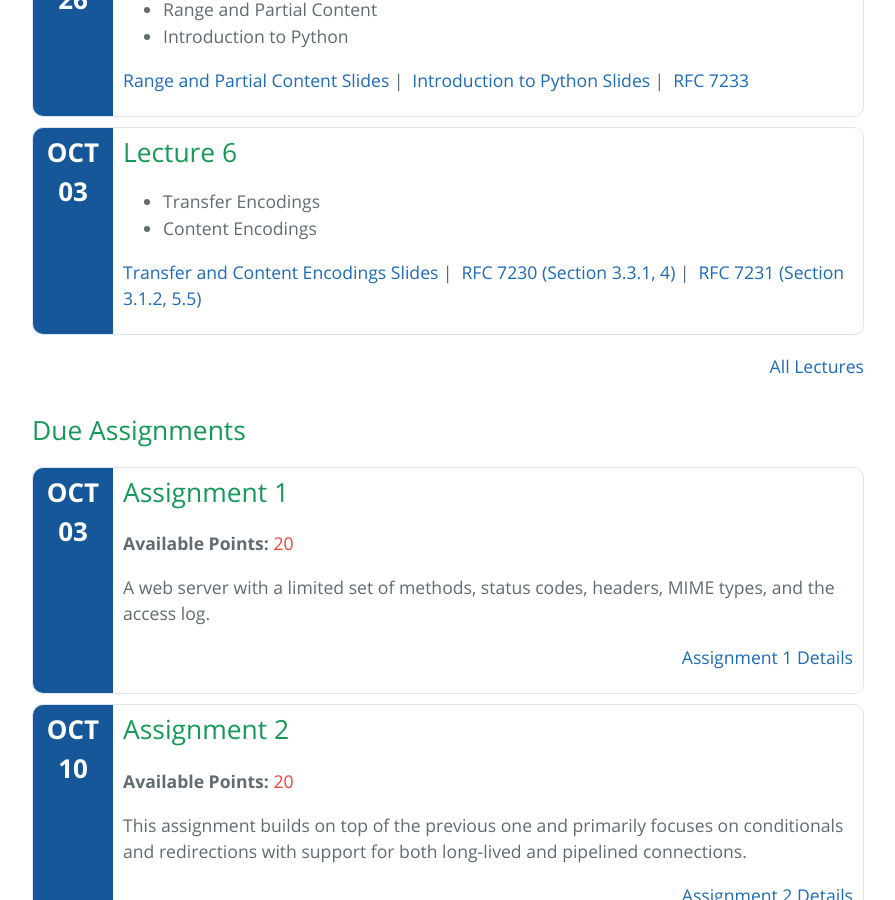
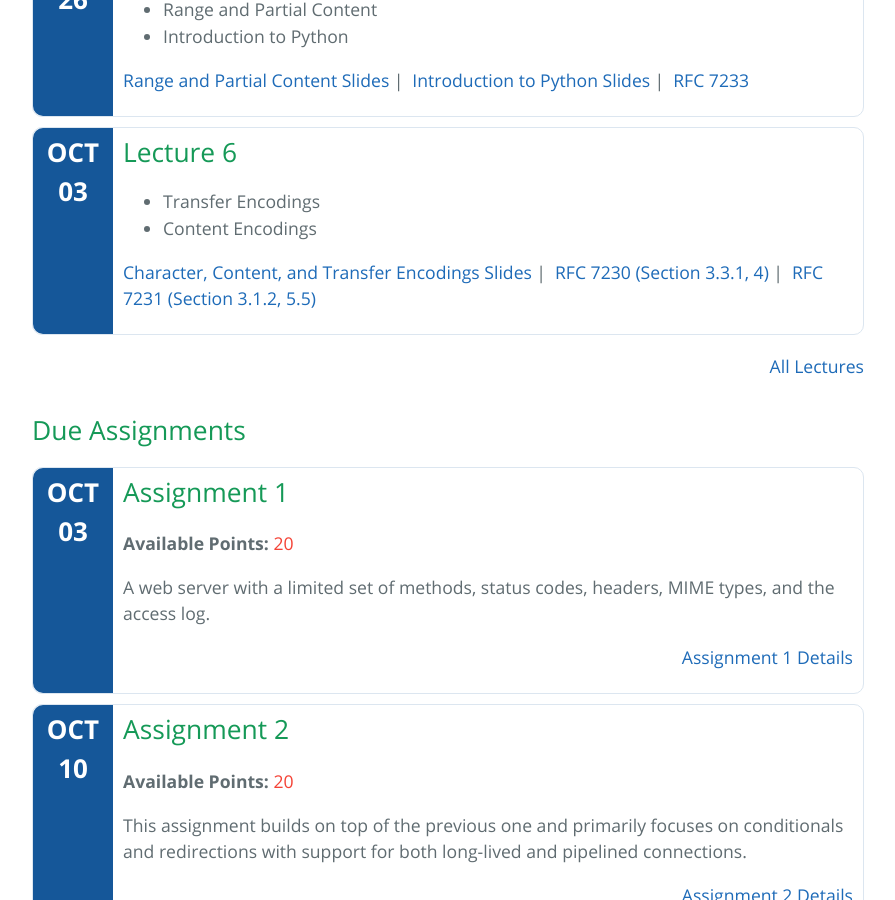
Before and after one commit to cs531-f19/cs531-f19.github.io, a Jekyll site: the page built from index.md, in a window 1280 px wide and 900 px high, scrolled down 980 px. Shown: the whole window, without its empty margins (192-1087 px from the left). Built offline with Jekyll 4.4.1, drawn with Linux system fonts in a browser that asks for light colours; the repository's description, which GitHub fills in, is left out.

Commit message:
Update Lecture 6 slides with character encoding

```diff
--- a/_data/lectures.yml
+++ b/_data/lectures.yml
@@ -89,8 +89,8 @@
     - Transfer Encodings
     - Content Encodings
   links:
-    - title: Transfer and Content Encodings Slides
-      href: /slides/lecture-06-transfer-content-encodings.pdf
+    - title: Character, Content, and Transfer Encodings Slides
+      href: /slides/lecture-06-character-content-transfer-encodings.pdf
     - title: RFC 7230 (Section 3.3.1, 4)
       href: https://tools.ietf.org/html/rfc7230
     - title: RFC 7231 (Section 3.1.2, 5.5)
```
Also changed, not shown: 2 other files.
